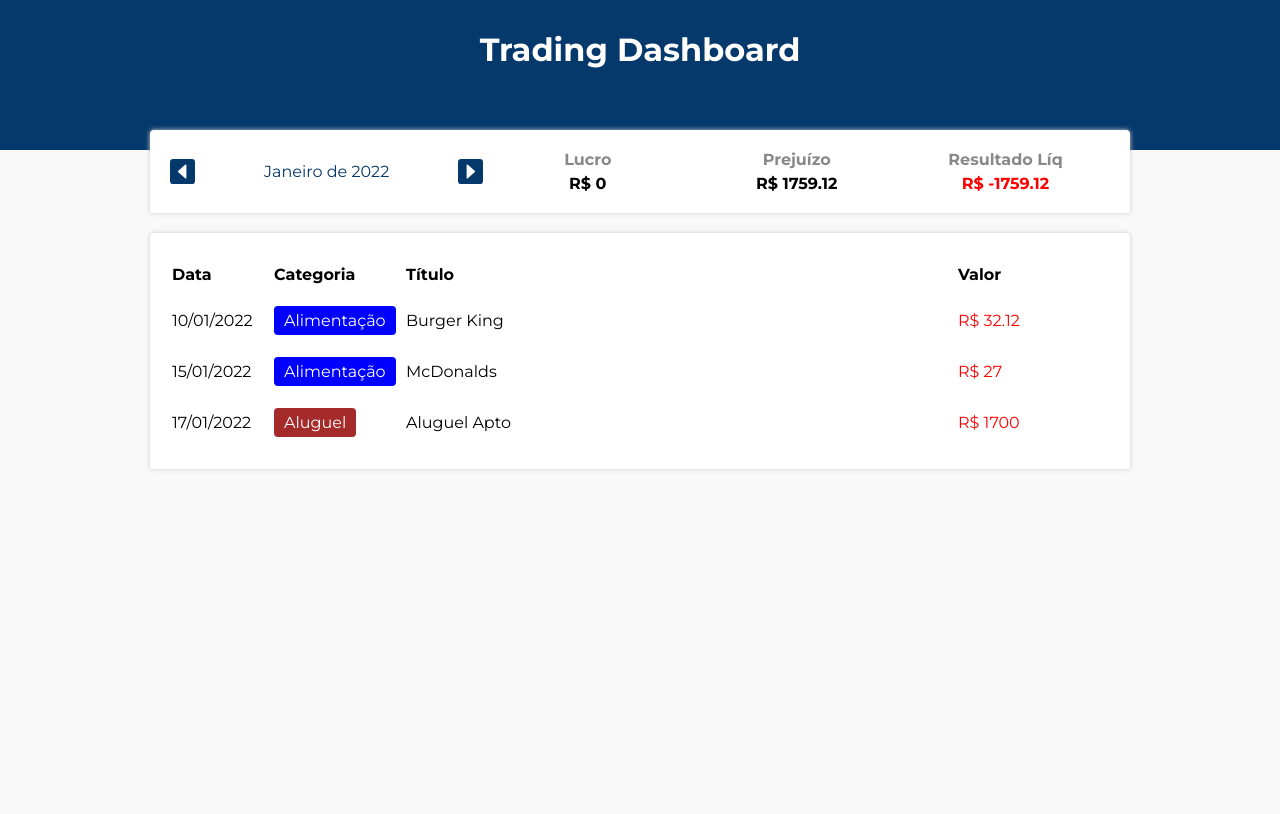
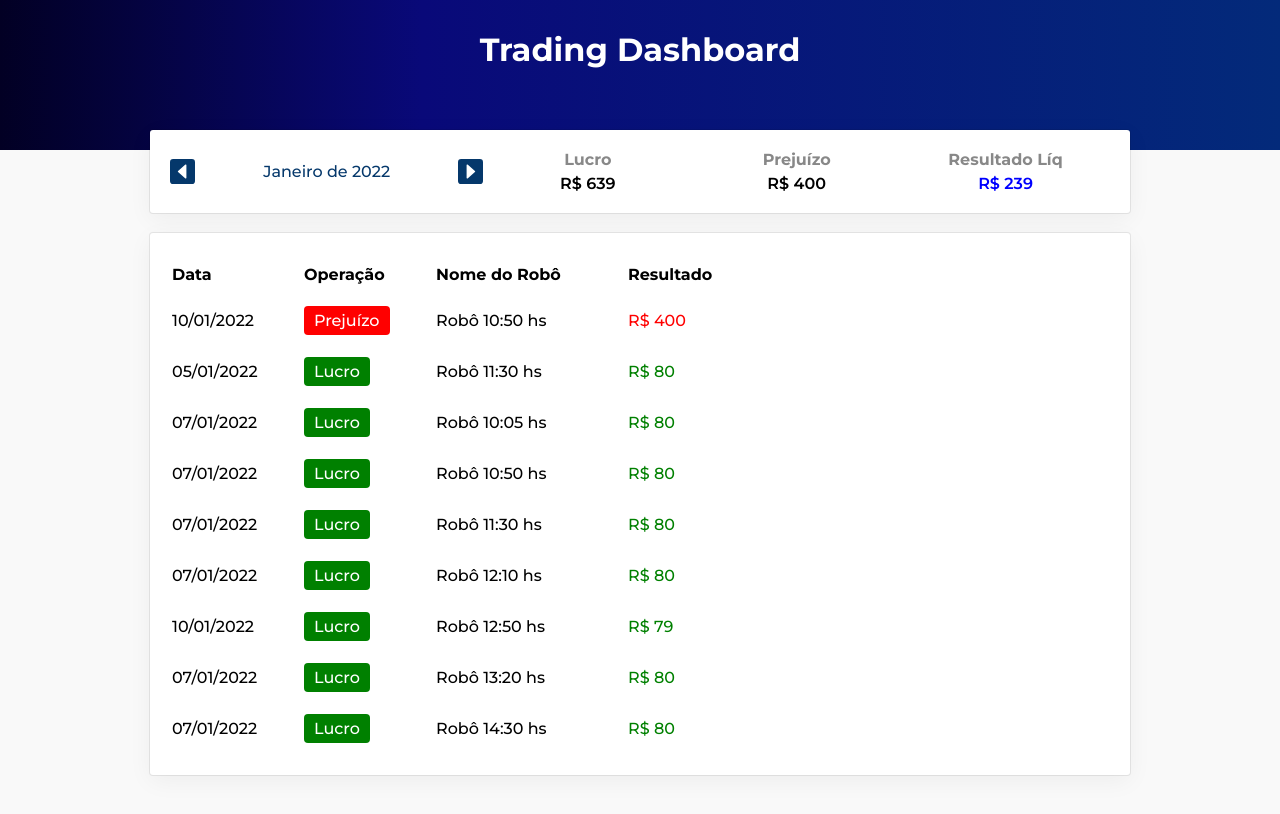
Before and after one commit to rafaelmach/Trading-Robot-Results-Tracker, a React (Vite) app in the folder trading-robot-tracker/: page / in a window 1280 px wide. Shown: the top 814 px of the page. Built offline with nearby package versions, Linux system fonts and the light colour scheme.

Commit message:
Ajustes CSS - Dashboard + Ajuste das Categorias

```diff
--- a/trading-robot-tracker/src/App.styles.ts
+++ b/trading-robot-tracker/src/App.styles.ts
@@ -1,4 +1,4 @@
-import styled from "styled-components";
+import styled from "styled-components"
 
 export const Container = styled.div`
   color: #fff;
@@ -7,15 +7,23 @@ export const Container = styled.div`
 `
 
 export const Header = styled.div`
-  background-color: #05386B;
+  /* background-color: #05386B; */
   height: 150px;
   text-align: center;
+  /* color: #000; */
+  background: rgb(2, 0, 36);
+  background: linear-gradient(
+    90deg,
+    rgba(2, 0, 36, 1) 0%,
+    rgba(9, 9, 121, 1) 33%,
+    rgba(3, 42, 122, 1) 100%
+  );
 `
 
 export const HeaderText = styled.h1`
-margin: 0;
-padding: 0;
-padding-top: 30px;
+  margin: 0;
+  padding: 0;
+  padding-top: 30px;
 `
 
 export const DashboardContainer = styled.div`
--- a/trading-robot-tracker/src/components/InfoArea/InfoArea.styles.ts
+++ b/trading-robot-tracker/src/components/InfoArea/InfoArea.styles.ts
@@ -6,10 +6,11 @@ export const Container = styled.div`
   display: flex;
   align-items: center;
   background-color: #fff;
-  box-shadow: 0px 0px 5px #ccc;
-  border-radius: 4px;
+  border-radius: 3px;
   padding: 20px;
   margin-top: -20px;
+  box-shadow: rgba(0, 0, 0, 0.05) 0px 6px 24px 0px,
+    rgba(0, 0, 0, 0.08) 0px 0px 0px 1px;
 `
 export const MonthArea = styled.div`
   flex: 1;
@@ -37,6 +38,7 @@ export const MonthTitle = styled.div`
   flex: 1;
   text-align: center;
   color: #05386b;
+  font-weight: 500;
 `
 
 export const ResumeArea = styled.div`
--- a/trading-robot-tracker/src/components/ResumeItem/ResumeItem.styles.ts
+++ b/trading-robot-tracker/src/components/ResumeItem/ResumeItem.styles.ts
@@ -13,6 +13,6 @@ export const Title = styled.div`
 
 export const ResumeValues = styled.div<{ color?: string }>`
   text-align: center;
-  font-weight: bold;
+  font-weight: 600;
   color: ${ props => props.color ?? "#000" };
 `
--- a/trading-robot-tracker/src/components/TableArea/TableArea.styles.ts
+++ b/trading-robot-tracker/src/components/TableArea/TableArea.styles.ts
@@ -4,10 +4,11 @@ export const Table = styled.table`
   width: 100%;
   background-color: #fff;
   padding: 20px;
-  box-shadow: 0px 0px 5px #ccc;
-  border-radius: 4px;
+  border-radius: 3px;
   color: #000;
   margin-top: 20px;
+  box-shadow: rgba(0, 0, 0, 0.05) 0px 6px 24px 0px,
+    rgba(0, 0, 0, 0.08) 0px 0px 0px 1px;
 `
 
 export const TableHeadColumn = styled.th<{ width?: number }>`
--- a/trading-robot-tracker/src/components/TableArea/TableArea.tsx
+++ b/trading-robot-tracker/src/components/TableArea/TableArea.tsx
@@ -12,10 +12,10 @@ const TableArea = ({ list }: Props) => {
     <Table>
       <thead>
         <tr>
-          <TableHeadColumn width={100}>Data</TableHeadColumn>
-          <TableHeadColumn width={130}>Categoria</TableHeadColumn>
-          <TableHeadColumn>Título</TableHeadColumn>
-          <TableHeadColumn width={150}>Valor</TableHeadColumn>
+          <TableHeadColumn width={130}>Data</TableHeadColumn>
+          <TableHeadColumn width={130}>Operação</TableHeadColumn>
+          <TableHeadColumn>Nome do Robô</TableHeadColumn>
+          <TableHeadColumn width={480}>Resultado</TableHeadColumn>
         </tr>
       </thead>
       <tbody>
--- a/trading-robot-tracker/src/components/TableItem/TableItem.styles.ts
+++ b/trading-robot-tracker/src/components/TableItem/TableItem.styles.ts
@@ -6,7 +6,7 @@ export const TableLine = styled.tr`
 
 export const TableColumn = styled.td`
   padding: 10px 0;
-
+  font-weight: 500;
 `
 
 export const CategoryWrap = styled.div<{ color: string }>`
@@ -17,6 +17,6 @@ export const CategoryWrap = styled.div<{ color: string }>`
   background-color: ${props => props.color};
 `
 
-export const ValueWrap = styled.div<{ color: string}>`
+export const ValueWrap = styled.div<{ color: string }>`
   color: ${props => props.color};
 `
--- a/trading-robot-tracker/src/data/categories.ts
+++ b/trading-robot-tracker/src/data/categories.ts
@@ -1,7 +1,6 @@
 import { Category } from "../types/Category";
 
 export const categories: Category = {
-  food: { title: "Alimentação", color: "blue", expense: true },
-  rent: { title: "Aluguel", color: "brown", expense: true },
-  salary: { title: "Salário", color: "green", expense: false },
+  gain: { title: "Lucro", color: "green", expense: false },
+  loss: { title: "Prejuízo", color: "red", expense: true }
 }
--- a/trading-robot-tracker/src/data/items.ts
+++ b/trading-robot-tracker/src/data/items.ts
@@ -3,26 +3,98 @@ import { Item } from "../types/Item"
 export const items: Item[] = [
   {
     date: new Date(2022, 0, 10),
-    category: "food",
-    title: "Burger King",
-    value: 32.12,
+    category: "loss",
+    title: "Robô 10:50 hs",
+    value: 400,
   },
   {
-    date: new Date(2022, 0, 15),
-    category: "food",
-    title: "McDonalds",
-    value: 27,
+    date: new Date(2022, 0, 5),
+    category: "gain",
+    title: "Robô 11:30 hs",
+    value: 80,
   },
   {
-    date: new Date(2022, 0, 17),
-    category: "rent",
-    title: "Aluguel Apto",
-    value: 1700,
+    date: new Date(2022, 0, 7),
+    category: "gain",
+    title: "Robô 10:05 hs",
+    value: 80,
+  },
+  {
+    date: new Date(2022, 0, 7),
+    category: "gain",
+    title: "Robô 10:50 hs",
+    value: 80,
+  },
+  {
+    date: new Date(2022, 0, 7),
+    category: "gain",
+    title: "Robô 11:30 hs",
+    value: 80,
+  },
+  {
+    date: new Date(2022, 0, 7),
+    category: "gain",
+    title: "Robô 12:10 hs",
+    value: 80,
+  },
+  {
+    date: new Date(2022, 0, 10),
+    category: "gain",
+    title: "Robô 12:50 hs",
+    value: 79,
+  },
+  {
+    date: new Date(2022, 0, 7),
+    category: "gain",
+    title: "Robô 13:20 hs",
+    value: 80,
+  },
+  {
+    date: new Date(2022, 0, 7),
+    category: "gain",
+    title: "Robô 14:30 hs",
+    value: 80,
   },
   {
     date: new Date(2022, 1, 7),
-    category: "salary",
-    title: "Salário",
-    value: 4070,
+    category: "gain",
+    title: "Robô 10:05 hs",
+    value: 80,
+  },
+  {
+    date: new Date(2022, 1, 7),
+    category: "gain",
+    title: "Robô 10:50 hs",
+    value: 80,
+  },
+  {
+    date: new Date(2022, 1, 7),
+    category: "gain",
+    title: "Robô 11:30 hs",
+    value: 80,
+  },
+  {
+    date: new Date(2022, 1, 7),
+    category: "gain",
+    title: "Robô 12:10 hs",
+    value: 80,
+  },
+  {
+    date: new Date(2022, 1, 10),
+    category: "loss",
+    title: "Robô 12:50 hs",
+    value: 82,
+  },
+  {
+    date: new Date(2022, 1, 7),
+    category: "gain",
+    title: "Robô 13:20 hs",
+    value: 80,
+  },
+  {
+    date: new Date(2022, 1, 7),
+    category: "gain",
+    title: "Robô 14:00 hs",
+    value: 80,
   }
 ]
```
